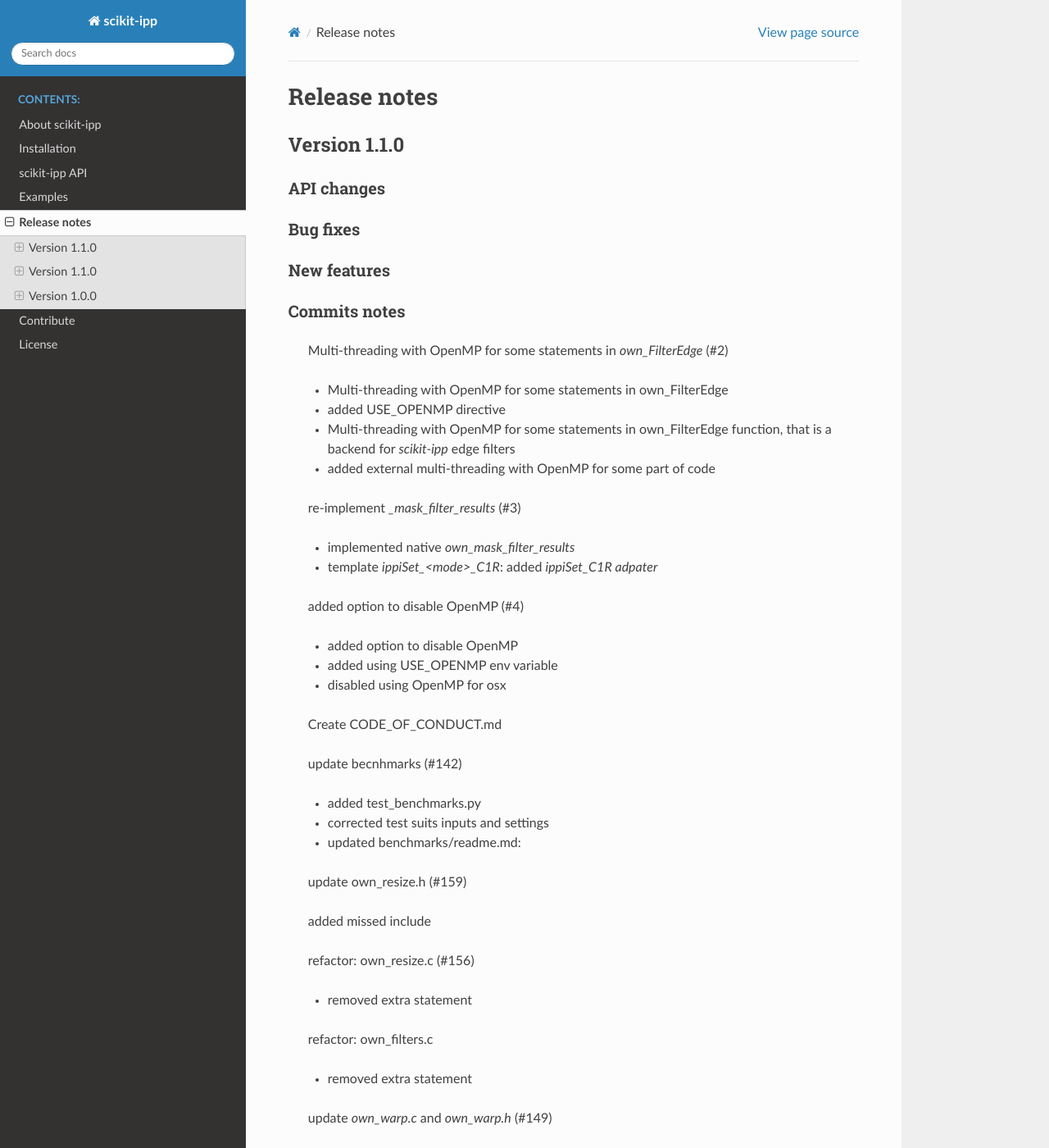
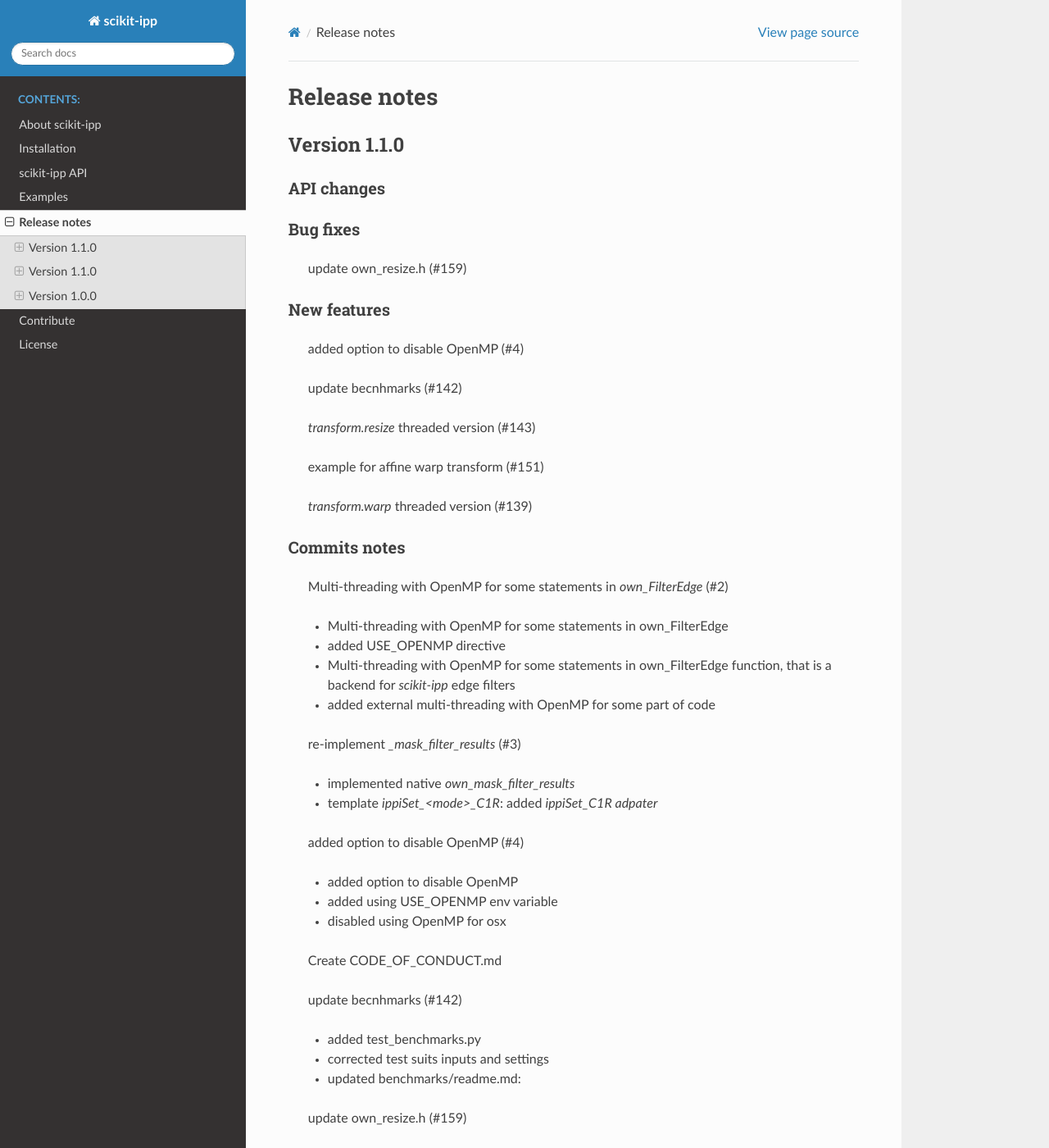
Before and after one commit to IntelPython/scikit-ipp, a Sphinx documentation site: the page built from doc/release_notes.rst, in a window 1280 px wide and 1400 px high. Shown: the whole window at 82% size. Built offline with Sphinx 7.4.7 and the Read the Docs theme 2.0.0, drawn with Linux system fonts in a browser that asks for light colours.

Commit message:
update doc/release_notes.rst

```diff
--- a/doc/release_notes.rst
+++ b/doc/release_notes.rst
@@ -11,10 +11,19 @@
 
 Bug fixes
 ^^^^^^^^^
-
+    update own_resize.h (#159)
 
 New features
 ^^^^^^^^^^^^
+    added option to disable OpenMP (#4)
+
+    update becnhmarks (#142)
+
+    `transform.resize` threaded version (#143)
+
+    example for affine warp transform (#151)
+
+    `transform.warp` threaded version (#139)
 
 
 Commits notes
@@ -65,11 +74,6 @@
 
 
     refactor: own_resize.c (#156)
-
-    * removed extra statement
-
-
-    refactor: own_filters.c
 
     * removed extra statement
 
```
